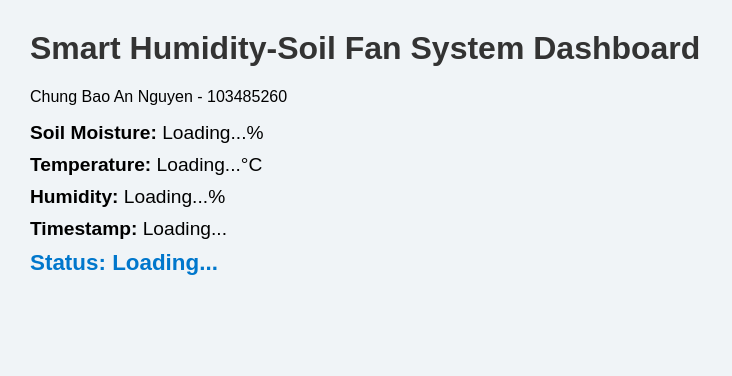
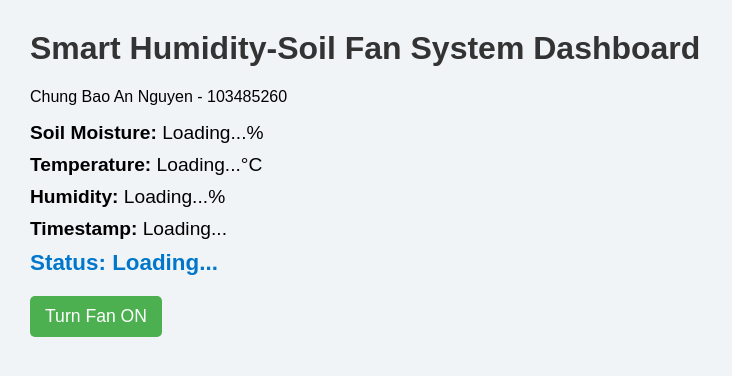
Before and after one commit to AnthonyBnc/IOT-project, a Flask app: template app/templates/dashboard.html in a window 1280 px wide. Shown: the top 376 px of the page, without its empty margins (0-732 px from the left). Run offline with Flask 3, Linux system fonts and the light colour scheme; the template is opened without the code that fills it, so the values that code supplies are empty.

Commit message:
Adding fan state

```diff
--- a/app/routes.py
+++ b/app/routes.py
@@ -1,4 +1,4 @@
-from flask import Blueprint, render_template, jsonify
+from flask import Blueprint, render_template, jsonify, request
 from .database import get_latest_reading
 
 main = Blueprint('main', __name__)
@@ -34,3 +34,22 @@ def sensor_api():
         return jsonify({
             'error': 'No data available'
         }), 404
+
+fan_state = False
+
+@main.route('/api/fan', methods=['POST'])
+def toggle_fan():
+    global fan_state
+    action = request.json.get('action')
+
+    if action == 'on':
+        fan_state = True
+    elif action == 'off':
+        fan_state = False
+
+    return jsonify({'fan_state': fan_state})
+
+@main.route('/api/fan', methods=['GET'])
+def get_fan_state():
+    global fan_state
+    return jsonify({'fan_state': fan_state})
--- a/app/templates/dashboard.html
+++ b/app/templates/dashboard.html
@@ -24,6 +24,21 @@
         font-size: 1.4em;
         color: #0077cc;
       }
+      .control-panel {
+        margin-top: 20px;
+      }
+      .control-btn {
+        padding: 10px 15px;
+        background-color: #4caf50;
+        color: white;
+        border: none;
+        border-radius: 5px;
+        cursor: pointer;
+        font-size: 1.1em;
+      }
+      .control-btn.off {
+        background-color: #f44336;
+      }
     </style>
   </head>
   <body>
@@ -41,6 +56,10 @@
         <strong>Status:</strong> <span id="status">Loading...</span>
       </li>
     </ul>
+
+    <div class="control-panel">
+      <button id="fanToggle" class="control-btn">Turn Fan ON</button>
+    </div>
 
     <script>
       async function fetchSensorData() {
@@ -69,6 +88,8 @@
           } else {
             status = "Normal Conditions (Fan OFF)";
           }
+
+          document.getElementById("status").textContent = status;
         } catch (error) {
           console.error("Error fetching sensor data:", error);
         }
@@ -79,6 +100,60 @@
 
       // Fetch once immediately on page load
       fetchSensorData();
+
+      // Fan control
+      const fanToggleBtn = document.getElementById("fanToggle");
+      let fanIsOn = false;
+
+      // Check current fan state when page loads
+      async function checkFanState() {
+        try {
+          const response = await fetch("/api/fan");
+          const data = await response.json();
+          fanIsOn = data.fan_state;
+
+          // Update button text and style
+          if (fanIsOn) {
+            fanToggleBtn.textContent = "Turn Fan OFF";
+            fanToggleBtn.classList.add("off");
+          } else {
+            fanToggleBtn.textContent = "Turn Fan ON";
+            fanToggleBtn.classList.remove("off");
+          }
+        } catch (error) {
+          console.error("Error checking fan state:", error);
+        }
+      }
+
+      // Check fan state on page load
+      checkFanState();
+
+      fanToggleBtn.addEventListener("click", async () => {
+        try {
+          const action = fanIsOn ? "off" : "on";
+          const response = await fetch("/api/fan", {
+            method: "POST",
+            headers: {
+              "Content-Type": "application/json",
+            },
+            body: JSON.stringify({ action }),
+          });
+
+          const data = await response.json();
+          fanIsOn = data.fan_state;
+
+          // Update button text and style
+          if (fanIsOn) {
+            fanToggleBtn.textContent = "Turn Fan OFF";
+            fanToggleBtn.classList.add("off");
+          } else {
+            fanToggleBtn.textContent = "Turn Fan ON";
+            fanToggleBtn.classList.remove("off");
+          }
+        } catch (error) {
+          console.error("Error toggling fan:", error);
+        }
+      });
     </script>
   </body>
 </html>
```
